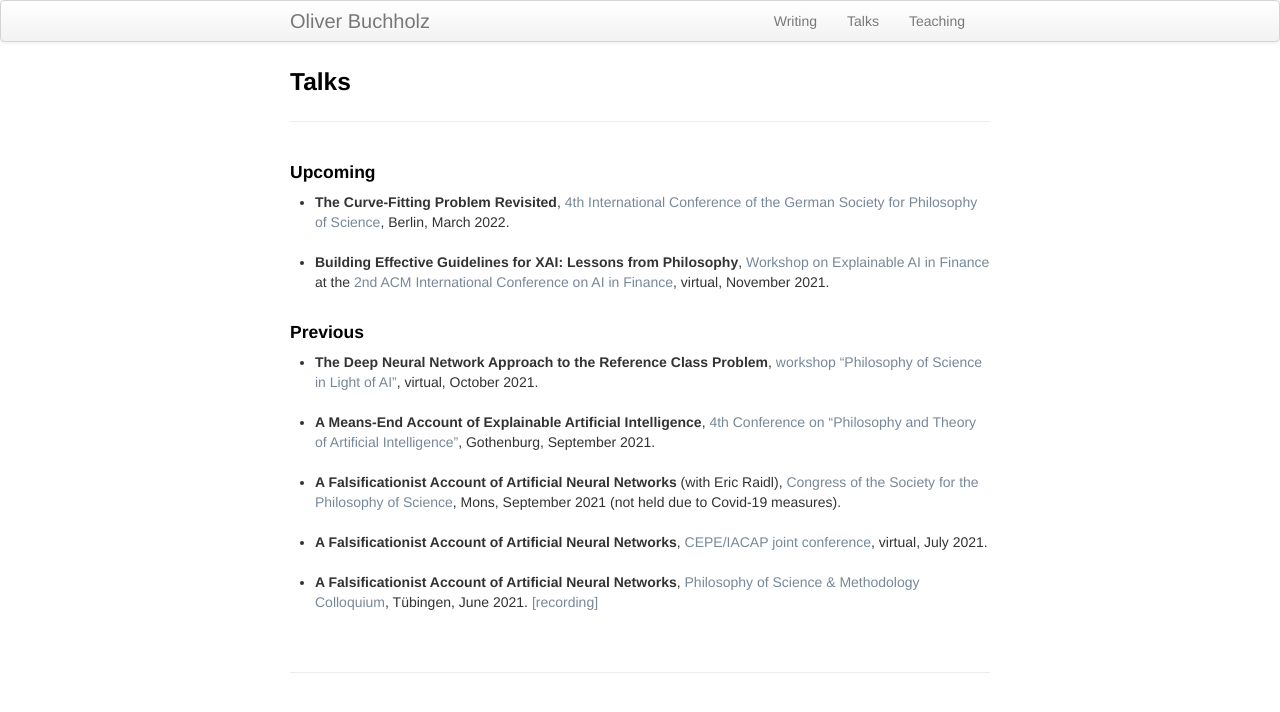
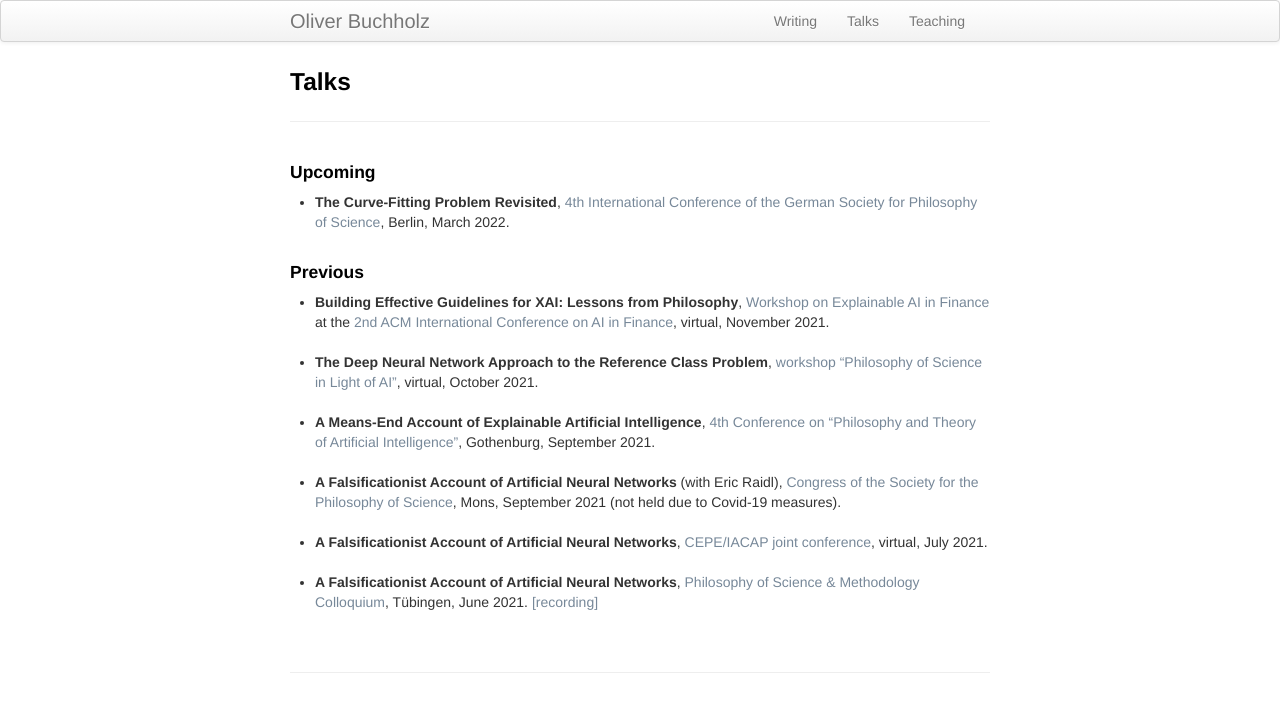
Before and after one commit to oliverbuchholz/oliverbuchholz.github.io, a Jekyll site: the page built from pages/talks.md, in a window 1280 px wide. Shown: the top 712 px of the page. Built offline with Jekyll 4.4.1, drawn with Linux system fonts in a browser that asks for light colours.

Commit message:
changed XAIF to previous

```diff
--- a/pages/talks.md
+++ b/pages/talks.md
@@ -9,9 +9,6 @@ description: Oliver Buchholz | Talks
 <ul>
 <li><b>The Curve-Fitting Problem Revisited</b>, <a href="https://www.wissphil.de/gwp2022/" target="_blank">4th International Conference of the German Society for Philosophy of Science</a>, Berlin, March 2022.<br><br>
 </li>
-
-<li><b>Building Effective Guidelines for XAI: Lessons from Philosophy</b>, <a href="https://sites.google.com/view/2021-workshop-explainable-ai" target="_blank">Workshop on Explainable AI in Finance</a> at the <a href="https://ai-finance.org/" target="_blank">2nd ACM International Conference on AI in Finance</a>, virtual, November 2021.<br><br>
-</li>
 </ul>
 
 
@@ -19,6 +16,9 @@ description: Oliver Buchholz | Talks
 <h4>Previous</h4>
 
 <ul>
+<li><b>Building Effective Guidelines for XAI: Lessons from Philosophy</b>, <a href="https://sites.google.com/view/2021-workshop-explainable-ai" target="_blank">Workshop on Explainable AI in Finance</a> at the <a href="https://ai-finance.org/" target="_blank">2nd ACM International Conference on AI in Finance</a>, virtual, November 2021.<br><br>
+</li>
+
 <li><b>The Deep Neural Network Approach to the Reference Class Problem</b>, <a href="https://sites.google.com/view/philsciai/home" target="_blank">workshop &ldquo;Philosophy of Science in Light of AI&rdquo;</a>, virtual, October 2021.<br><br>
 </li>
 
```
